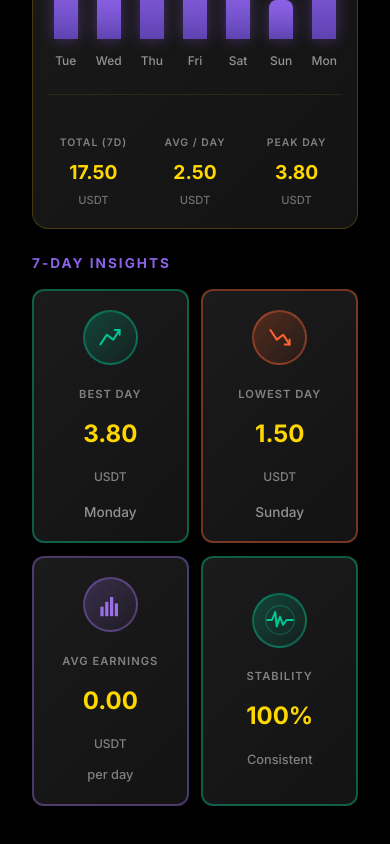
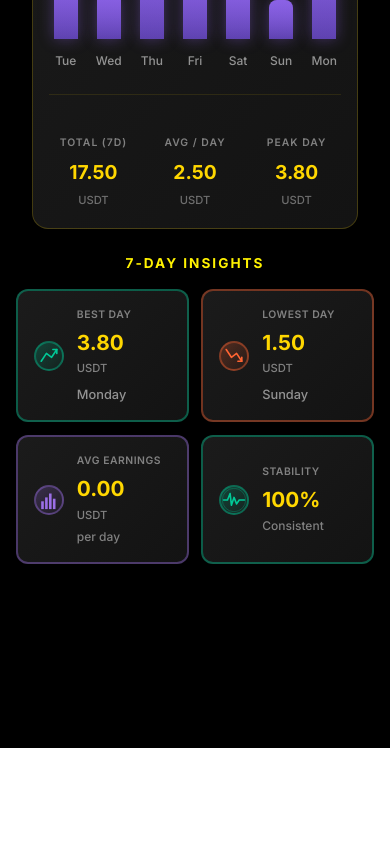
Before and after one commit to guptaayush945-cyber/BullNFT, a React (Vite) app: page /dashboard in a window 390 px wide. Shown: the part 1112-1956 px from the top of the page. After the commit the page ends 1860 px from the top, so only its background shows below. Built offline with nearby package versions, Linux system fonts and the light colour scheme.

Commit message:
Update insight cards: icon left side with stacked content on right

```diff
--- a/src/components/EarningsOverview.tsx
+++ b/src/components/EarningsOverview.tsx
@@ -103,10 +103,12 @@ export default function EarningsOverview() {
             <div className="insight-icon-wrapper best-day">
               <TrendUpIcon color="#00C896" />
             </div>
+            <div className="insight-content">
               <span className="insight-label">BEST DAY</span>
               <span className="insight-value">{stats.bestDayValue}</span>
               <span className="insight-currency">USDT</span>
               <span className="insight-day">{stats.bestDay}</span>
+            </div>
           </div>
 
           {/* Lowest Day Card */}
@@ -114,10 +116,12 @@ export default function EarningsOverview() {
             <div className="insight-icon-wrapper lowest-day">
               <TrendDownIcon color="#FF6432" />
             </div>
+            <div className="insight-content">
               <span className="insight-label">LOWEST DAY</span>
               <span className="insight-value">{stats.lowestDayValue}</span>
               <span className="insight-currency">USDT</span>
               <span className="insight-day">{stats.lowestDay}</span>
+            </div>
           </div>
 
           {/* Avg Earnings Card */}
@@ -125,10 +129,12 @@ export default function EarningsOverview() {
             <div className="insight-icon-wrapper avg-earnings">
               <BarChartIconSmall color="#9B6FE6" />
             </div>
+            <div className="insight-content">
               <span className="insight-label">AVG EARNINGS</span>
               <span className="insight-value">{stats.avgEarnings}</span>
               <span className="insight-currency">USDT</span>
               <span className="insight-subtitle">per day</span>
+            </div>
           </div>
 
           {/* Stability Card */}
@@ -136,6 +142,7 @@ export default function EarningsOverview() {
             <div className="insight-icon-wrapper stability">
               <PulseIcon color="#00C896" />
             </div>
+            <div className="insight-content">
               <span className="insight-label">STABILITY</span>
               <span className="insight-value">{stats.stability}</span>
               <span className="insight-subtitle">{stats.stabilityStatus}</span>
@@ -143,5 +150,6 @@ export default function EarningsOverview() {
           </div>
         </div>
       </div>
+    </div>
   );
 }
--- a/src/styles/earnings-overview.css
+++ b/src/styles/earnings-overview.css
@@ -197,10 +197,11 @@
 .insights-title {
   font-size: 0.95rem;
   font-weight: 700;
-  color: #8B62E6;
+  color: #fff200;
   letter-spacing: 2px;
   text-transform: uppercase;
   margin: 0 0 1.5rem 0;
+  text-align: center;
 }
 
 .insights-cards {
@@ -213,12 +214,12 @@
   background: linear-gradient(135deg, rgba(30, 30, 30, 0.9) 0%, rgba(20, 20, 20, 0.95) 100%);
   border: 2px solid rgba(100, 100, 100, 0.3);
   border-radius: 20px;
-  padding: 1.8rem 1.5rem;
+  padding: 1.5rem;
   display: flex;
-  flex-direction: column;
+  flex-direction: row;
   align-items: center;
-  justify-content: center;
-  gap: 0.8rem;
+  justify-content: flex-start;
+  gap: 1rem;
   transition: all 0.3s ease;
   position: relative;
   overflow: hidden;
@@ -249,15 +250,16 @@
 .insight-icon-wrapper {
   width: 70px;
   height: 70px;
+  min-width: 70px;
   border-radius: 50%;
   display: flex;
   align-items: center;
   justify-content: center;
   background: linear-gradient(135deg, rgba(139, 98, 230, 0.2) 0%, rgba(30, 30, 30, 0.8) 100%);
-  margin-bottom: 0.5rem;
   position: relative;
   z-index: 2;
   transition: all 0.3s ease;
+  flex-shrink: 0;
 }
 
 .insight-card:hover .insight-icon-wrapper {
@@ -267,6 +269,16 @@
 .insight-icon-wrapper svg {
   width: 40px;
   height: 40px;
+}
+
+/* Insight Content Wrapper */
+.insight-content {
+  display: flex;
+  flex-direction: column;
+  align-items: flex-start;
+  justify-content: center;
+  gap: 0.3rem;
+  flex: 1;
 }
 
 /* Best Day Card */
@@ -331,47 +343,51 @@
 
 /* Insight Card Content */
 .insight-label {
-  font-size: 0.75rem;
+  font-size: 0.7rem;
   font-weight: 600;
   color: rgba(200, 200, 200, 0.6);
   text-transform: uppercase;
-  letter-spacing: 1px;
+  letter-spacing: 0.5px;
   position: relative;
   z-index: 1;
+  margin: 0;
 }
 
 .insight-value {
-  font-size: 2rem;
+  font-size: 1.8rem;
   font-weight: 700;
   color: #FFD700;
   position: relative;
   z-index: 1;
-  margin-bottom: 0.2rem;
+  margin: 0.2rem 0 0 0;
+  line-height: 1.2;
 }
 
 .insight-currency {
+  font-size: 0.75rem;
+  color: rgba(200, 200, 200, 0.6);
+  font-weight: 500;
+  position: relative;
+  z-index: 1;
+  margin: 0;
+}
+
+.insight-day {
+  font-size: 0.85rem;
+  color: rgba(200, 200, 200, 0.7);
+  font-weight: 500;
+  position: relative;
+  z-index: 1;
+  margin: 0.2rem 0 0 0;
+}
+
+.insight-subtitle {
   font-size: 0.8rem;
   color: rgba(200, 200, 200, 0.6);
   font-weight: 500;
   position: relative;
   z-index: 1;
-}
-
-.insight-day {
-  font-size: 0.9rem;
-  color: rgba(200, 200, 200, 0.7);
-  font-weight: 500;
-  position: relative;
-  z-index: 1;
-  margin-top: 0.2rem;
-}
-
-.insight-subtitle {
-  font-size: 0.85rem;
-  color: rgba(200, 200, 200, 0.6);
-  font-weight: 500;
-  position: relative;
-  z-index: 1;
+  margin: 0;
 }
 
 /* Responsive Design */
@@ -423,18 +439,15 @@
     font-size: 1.5rem;
   }
 
-  .insights-cards {
-    grid-template-columns: repeat(2, 1fr);
+  .insight-card {
+    padding: 1.2rem;
     gap: 1rem;
-  }
-
-  .insight-card {
-    padding: 1.4rem 1rem;
   }
 
   .insight-icon-wrapper {
     width: 60px;
     height: 60px;
+    min-width: 60px;
   }
 
   .insight-icon-wrapper svg {
@@ -443,7 +456,11 @@
   }
 
   .insight-value {
-    font-size: 1.6rem;
+    font-size: 1.5rem;
+  }
+
+  .insight-label {
+    font-size: 0.65rem;
   }
 }
 
@@ -512,7 +529,7 @@
   }
 
   .earnings-insights {
-    padding: 0 1rem;
+    padding: 0px;
     margin-top: 1.5rem;
   }
 
@@ -522,38 +539,40 @@
   }
 
   .insight-card {
-    padding: 1.2rem;
+    padding: 1rem;
     border-radius: 12px;
+    gap: 0.8rem;
   }
 
   .insight-icon-wrapper {
-    width: 55px;
-    height: 55px;
+    width: 30px;
+    height: 30px;
+    min-width: 30px;
   }
 
   .insight-icon-wrapper svg {
-    width: 32px;
-    height: 32px;
+    width: 28px;
+    height: 28px;
   }
 
   .insight-label {
+    font-size: 0.65rem;
+  }
+
+  .insight-value {
+    font-size: 1.3rem;
+  }
+
+  .insight-currency {
     font-size: 0.7rem;
   }
 
-  .insight-value {
-    font-size: 1.5rem;
-  }
-
-  .insight-currency {
-    font-size: 0.75rem;
-  }
-
   .insight-day {
-    font-size: 0.85rem;
+    font-size: 0.8rem;
   }
 
   .insight-subtitle {
-    font-size: 0.8rem;
+    font-size: 0.75rem;
   }
 
   .insights-cards {
```
Lines whose indentation alone changed are shown as unchanged.
